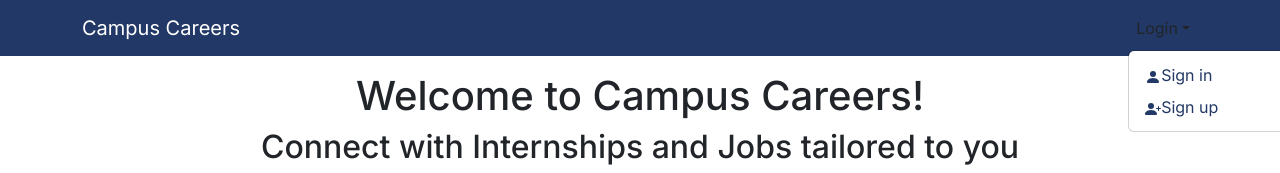
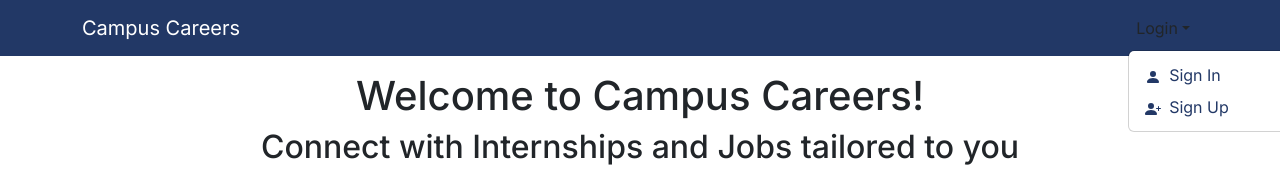
Before and after one commit to campus-careers/campus-careers-app, a Next.js app: page / in a window 1280 px wide. Both pictures are taken after a click on the button "Login". Shown: the top 173 px of the page. Built offline with nearby package versions, Linux system fonts and the light colour scheme; no server answers.

Commit message:
navbar fix

```diff
--- a/src/components/Navbar.tsx
+++ b/src/components/Navbar.tsx
@@ -4,6 +4,7 @@
 
 import { useSession } from 'next-auth/react';
 import { usePathname } from 'next/navigation';
+import Link from 'next/link'; // ✅ Import Link
 import { Container, Nav, Navbar, NavDropdown } from 'react-bootstrap';
 import { BoxArrowRight, Lock, PersonFill, PersonPlusFill } from 'react-bootstrap-icons';
 
@@ -13,64 +14,80 @@ const NavBar: React.FC = () => {
   const userWithRole = session?.user as { email: string; randomKey: string };
   const role = userWithRole?.randomKey;
   const pathName = usePathname();
+
   return (
     <Navbar bg="dark" expand="lg">
       <Container>
-        <Navbar.Brand href="/">Campus Careers</Navbar.Brand>
+        <Link href="/" passHref legacyBehavior>
+          <Navbar.Brand>Campus Careers</Navbar.Brand>
+        </Link>
         <Navbar.Toggle aria-controls="basic-navbar-nav" />
         <Navbar.Collapse id="basic-navbar-nav">
           <Nav className="me-auto justify-content-start">
-            {currentUser
-              ? [
-                  // <Nav.Link id="list-stuff-nav" href="/list" key="list" active={pathName === '/list'}>
-                  //   List Stuff
-                  // </Nav.Link>,
-                  <Nav.Link id="list-stuff-nav" href="/student" key="list" active={pathName === '/list'}>
+            {currentUser && (
+              <>
+                <Link href="/student" passHref legacyBehavior>
+                  <Nav.Link active={pathName === '/student'}>
                     Student Home
-                  </Nav.Link>,
-                  <Nav.Link id="list-stuff-nav" href="/add" key="list" active={pathName === '/list'}>
+                  </Nav.Link>
+                </Link>
+                <Link href="/add" passHref legacyBehavior>
+                  <Nav.Link active={pathName === '/add'}>
                     Add Company
-                  </Nav.Link>,
-                  <Nav.Link id="list-stuff-nav" href="/company" key="list" active={pathName === '/list'}>
+                  </Nav.Link>
+                </Link>
+                <Link href="/company" passHref legacyBehavior>
+                  <Nav.Link active={pathName === '/company'}>
                     List Company
-                  </Nav.Link>,
-                ]
-              : ''}
-            {currentUser && role === 'ADMIN' ? (
+                  </Nav.Link>
+                </Link>
+              </>
+            )}
+            {currentUser && role === 'ADMIN' && (
               <>
-<Nav.Link id="admin-stuff-nav" href="/admin" key="admin" active={pathName === '/admin'}>
+                <Link href="/admin" passHref legacyBehavior>
+                  <Nav.Link active={pathName === '/admin'}>
                     Admin
                   </Nav.Link>
-<Nav.Link id="admin-stuff-nav" href="/add" key="add" active={pathName === '/add'}>
+                </Link>
+                <Link href="/add" passHref legacyBehavior>
+                  <Nav.Link active={pathName === '/add'}>
                     New Company
                   </Nav.Link>
+                </Link>
               </>
-            ) : (
-              ''
             )}
           </Nav>
           <Nav>
             {session ? (
               <NavDropdown id="login-dropdown" title={currentUser}>
-                <NavDropdown.Item id="login-dropdown-sign-out" href="/api/auth/signout">
-                  <BoxArrowRight />
+                <Link href="/auth/signout" passHref legacyBehavior>
+                  <NavDropdown.Item id="login-dropdown-sign-out">
+                    <BoxArrowRight className="me-2" />
                     Sign Out
                   </NavDropdown.Item>
-                <NavDropdown.Item id="login-dropdown-change-password" href="/auth/change-password">
-                  <Lock />
+                </Link>
+                <Link href="/auth/change-password" passHref legacyBehavior>
+                  <NavDropdown.Item id="login-dropdown-change-password">
+                    <Lock className="me-2" />
                     Change Password
                   </NavDropdown.Item>
+                </Link>
               </NavDropdown>
             ) : (
               <NavDropdown id="login-dropdown" title="Login">
-                <NavDropdown.Item id="login-dropdown-sign-in" href="/auth/signin">
-                  <PersonFill />
-                  Sign in
+                <Link href="/auth/signin" passHref legacyBehavior>
+                  <NavDropdown.Item id="login-dropdown-sign-in">
+                    <PersonFill className="me-2" />
+                    Sign In
                   </NavDropdown.Item>
-                <NavDropdown.Item id="login-dropdown-sign-up" href="/auth/signup">
-                  <PersonPlusFill />
-                  Sign up
+                </Link>
+                <Link href="/auth/signup" passHref legacyBehavior>
+                  <NavDropdown.Item id="login-dropdown-sign-up">
+                    <PersonPlusFill className="me-2" />
+                    Sign Up
                   </NavDropdown.Item>
+                </Link>
               </NavDropdown>
             )}
           </Nav>
```
Lines whose indentation alone changed are shown as unchanged.
